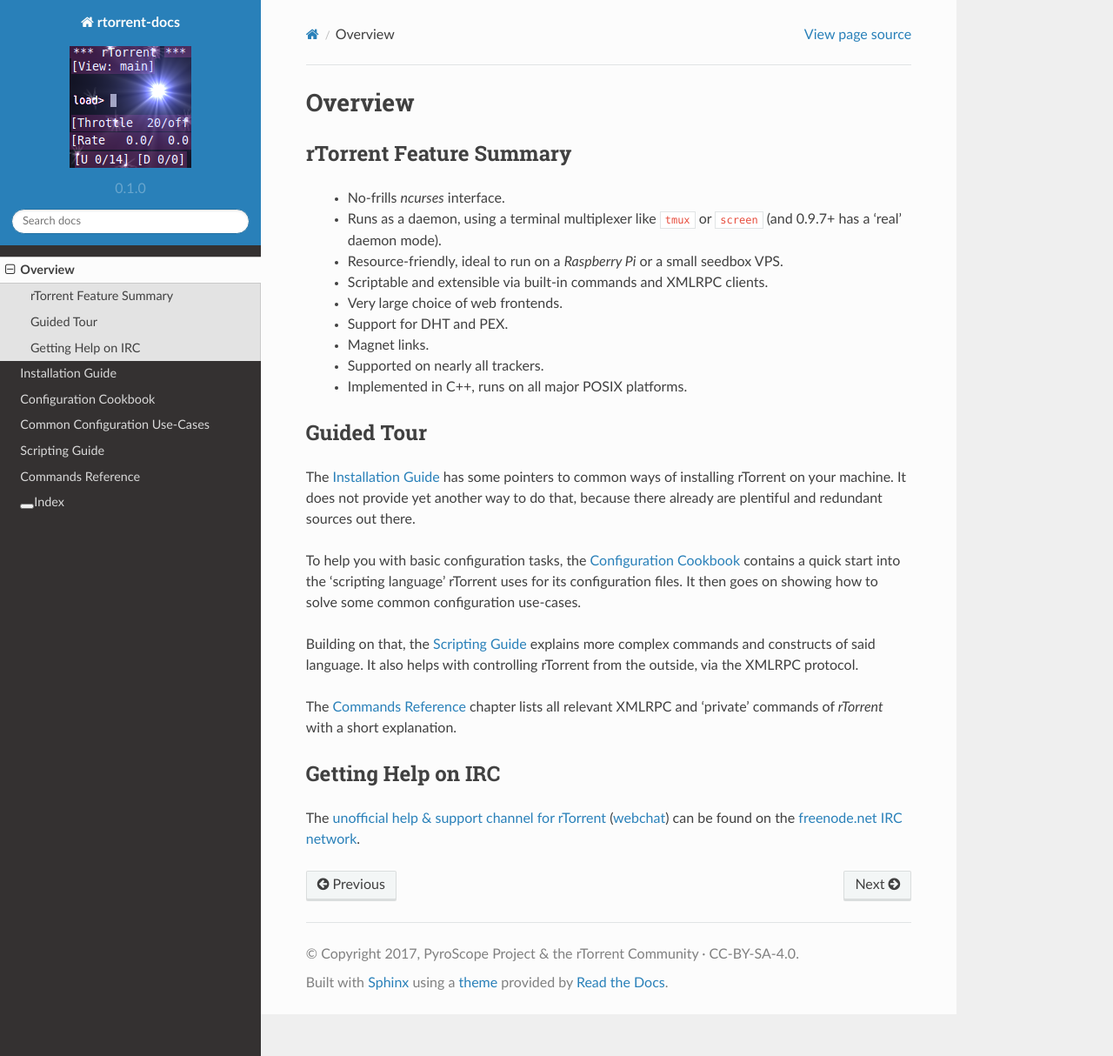
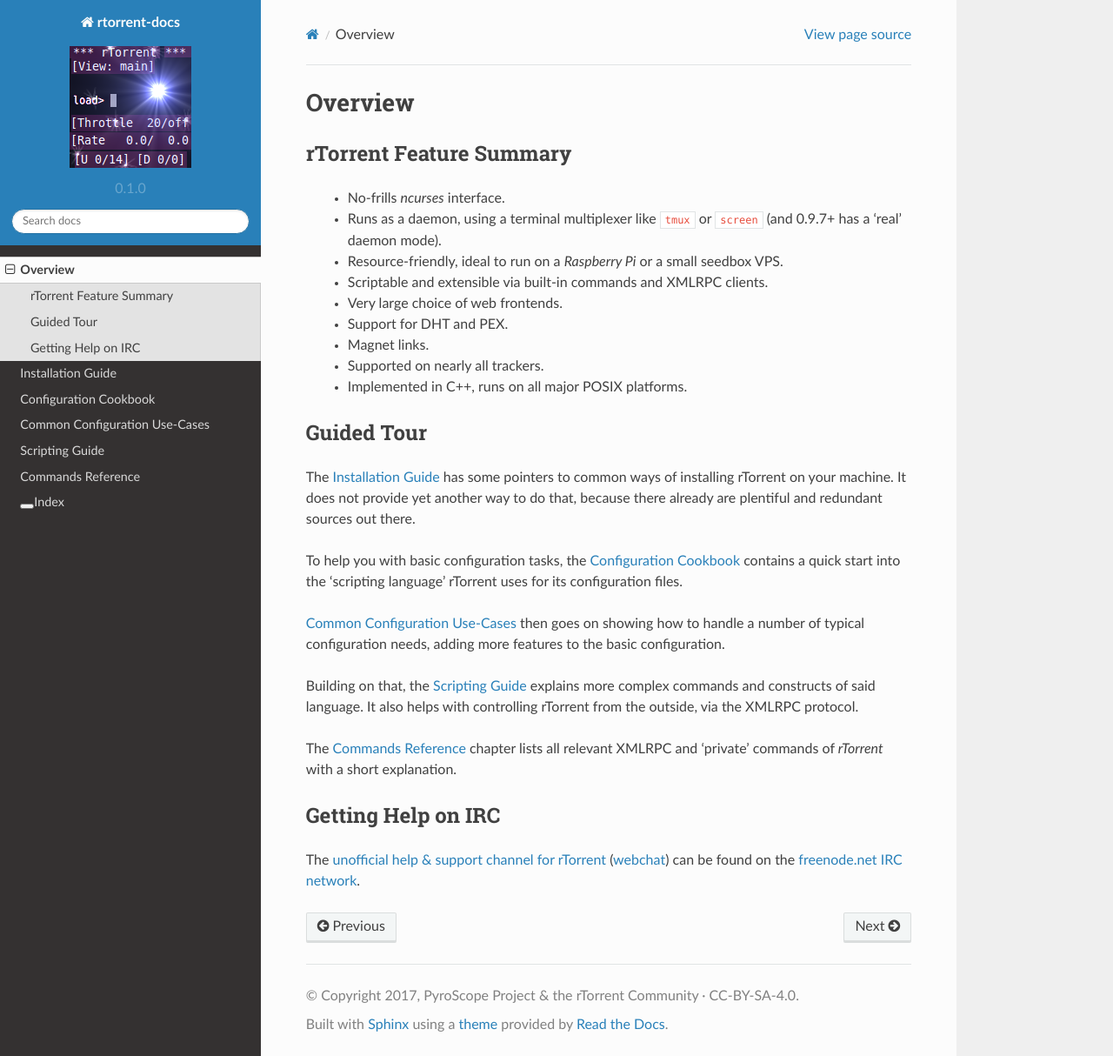
Before and after one commit to rtorrent-community/rtorrent-docs, a Sphinx documentation site: the page built from docs/overview.rst, in a window 1280 px wide and 1214 px high. Shown: the whole window at 87% size. Built offline with Sphinx 7.4.7 and the Read the Docs theme 2.0.0, drawn with Linux system fonts in a browser that asks for light colours.

Commit message:
added use-cases to guided tour

```diff
--- a/docs/overview.rst
+++ b/docs/overview.rst
@@ -25,7 +25,10 @@
 To help you with basic configuration tasks, the :doc:`cookbook`
 contains a quick start into the ‘scripting language’ rTorrent uses
 for its configuration files.
-It then goes on showing how to solve some common configuration use-cases.
+
+:doc:`use-cases` then goes on showing how to handle
+a number of typical configuration needs,
+adding more features to the basic configuration.
 
 Building on that, the :doc:`scripting` explains more complex commands and
 constructs of said language. It also helps with controlling rTorrent
```
